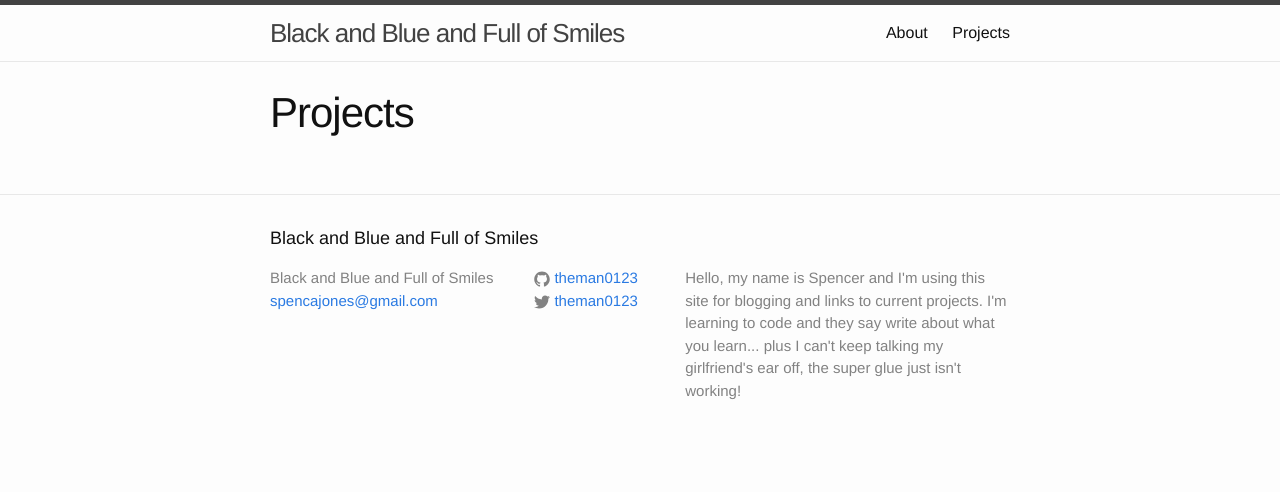
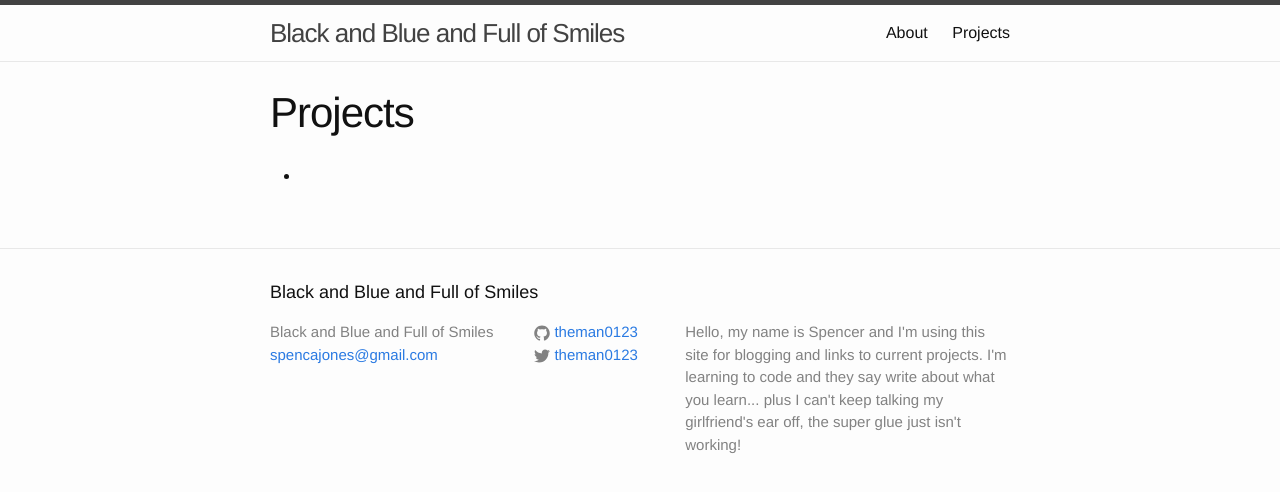
Before and after one commit to theman0123/theman0123.github.io, a Jekyll site: the page built from projects.md, in a window 1280 px wide. Shown: the top 492 px of the page. Built offline with Jekyll 4.4.1, drawn with Linux system fonts in a browser that asks for light colours.

Commit message:
added ul and li

```diff
--- a/projects.md
+++ b/projects.md
@@ -3,5 +3,6 @@ layout: page
 title: Projects
 permalink: /projects/
 ---
-
-<a href="(blackandbluewater.com/deb)">{{ DEB }}</a>
+<ul>
+  <li><a href="blackandbluewater.com/deb">{{ DEB }}</a></li>
+</ul>
```
